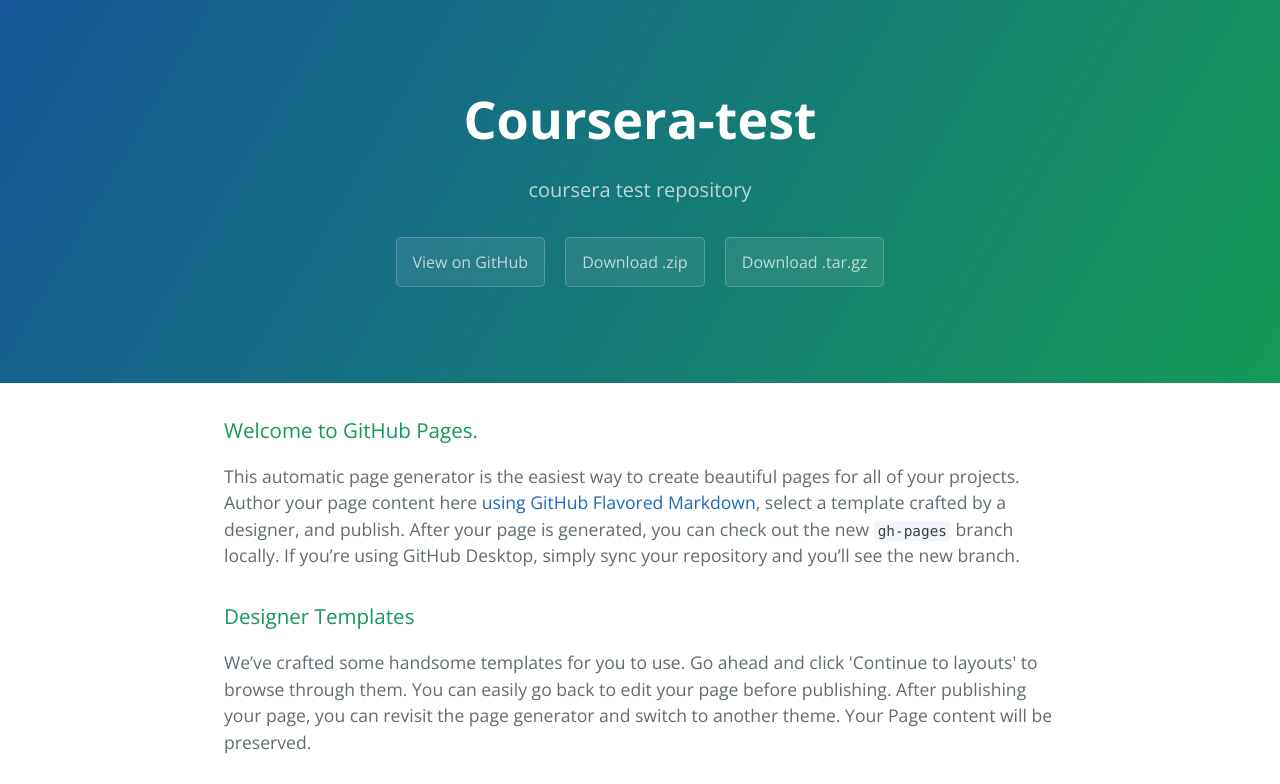
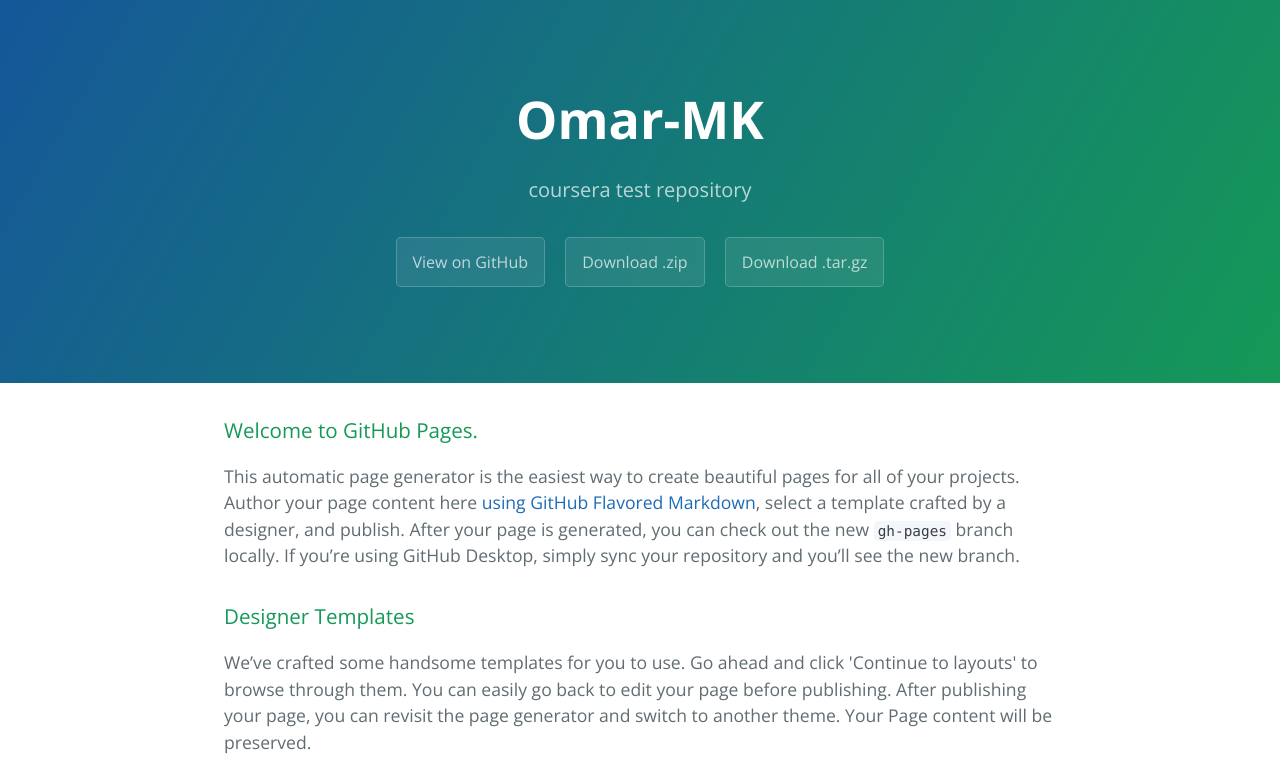
Before and after one commit to Omar-MK-20/coursera-test, a plain HTML site: page index.html in a window 1280 px wide. Shown: the top 784 px of the page. Drawn offline with nearby package versions, Linux system fonts and the light colour scheme.

Commit message:
My First Page

```diff
--- a/index.html
+++ b/index.html
@@ -11,7 +11,7 @@
   </head>
   <body>
     <section class="page-header">
-      <h1 class="project-name">Coursera-test</h1>
+      <h1 class="project-name">Omar-MK</h1>
       <h2 class="project-tagline">coursera test repository</h2>
       <a href="https://github.com/Omar-MK-20/coursera-test" class="btn">View on GitHub</a>
       <a href="https://github.com/Omar-MK-20/coursera-test/zipball/master" class="btn">Download .zip</a>
```
